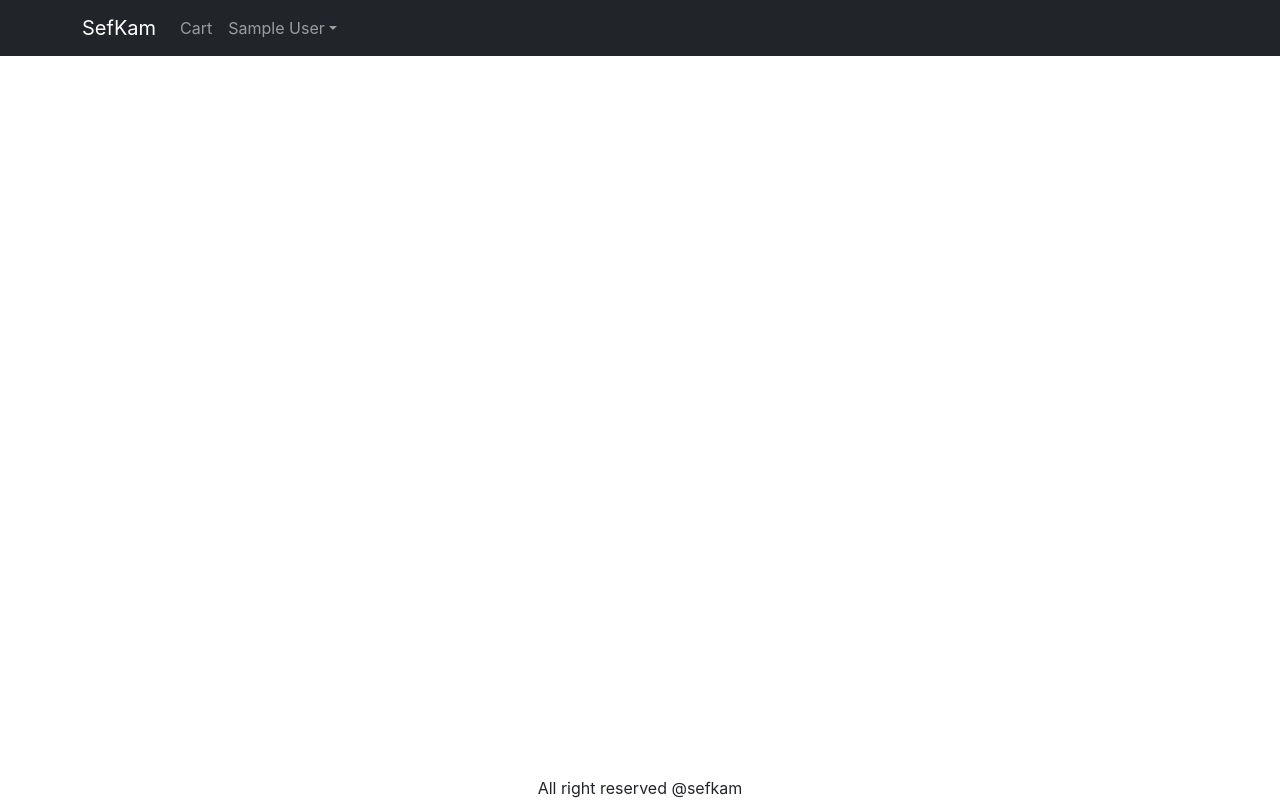
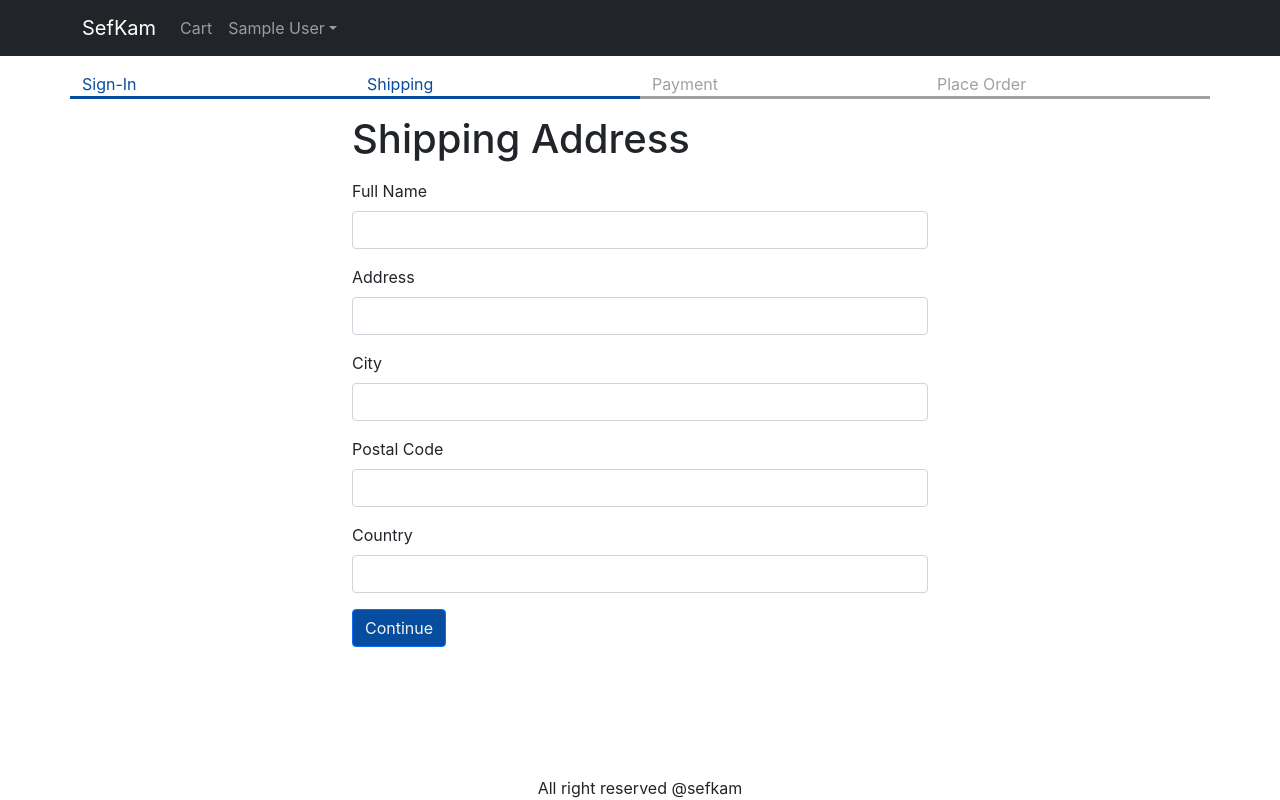
Before and after one commit to 1512abhijitghosh/s, a React (Create React App) app in the folder frontend/: page /shipping in a window 1280 px wide. Built offline with nearby package versions, Linux system fonts and the light colour scheme; sample sign-in values are in the browser's storage.

Commit message:
Create Shipping Screen

```diff
--- a/frontend/src/App.js
+++ b/frontend/src/App.js
@@ -14,6 +14,7 @@
 import { Store } from './Store';
 import CartScreen from './screens/CartScreen';
 import SigninScreen from './screens/SigninScreen';
+import ShippingAddressScreen from './screens/ShippingAddressScreen';
 
 function App() {
   const { state, dispatch: ctxDispatch } = useContext(Store);
@@ -22,6 +23,7 @@
   const signoutHandler = () => {
     ctxDispatch({ type: 'USER_SIGNOUT' });
     localStorage.removeItem('userInfo');
+    localStorage.removeItem('shippingAddress');
   };
 
   return (
@@ -75,6 +77,10 @@
               <Route path="/product/:slug" element={<ProductScreen />} />
               <Route path="/cart" element={<CartScreen />} />
               <Route path="/signin" element={<SigninScreen />} />
+              <Route
+                path="/shipping"
+                element={<ShippingAddressScreen />}
+              ></Route>
               <Route path="/" element={<HomeScreen />} />
             </Routes>
           </Container>
--- a/frontend/src/Store.js
+++ b/frontend/src/Store.js
@@ -9,6 +9,9 @@
 
   cart: {
     //cartItems: [],
+    shippingAddress: localStorage.getItem('shippingAddress')
+      ? JSON.parse(localStorage.getItem('shippingAddress'))
+      : {},
     cartItems: localStorage.getItem('cartItems')
       ? JSON.parse(localStorage.getItem('cartItems'))
       : [],
@@ -42,6 +45,18 @@
       return {
         ...state,
         userInfo: null,
+        cart: {
+          cartItems: [],
+          shippingAddress: {},
+        },
+      };
+    case 'SAVE_SHIPPING_ADDRESS':
+      return {
+        ...state,
+        cart: {
+          ...state.cart,
+          shippingAddress: action.payload,
+        },
       };
     default:
       return state;
--- /dev/null
+++ b/frontend/src/components/CheckoutSteps.js
@@ -0,0 +1,14 @@
+import React from 'react';
+import Row from 'react-bootstrap/Row';
+import Col from 'react-bootstrap/Col';
+
+export default function CheckoutSteps(props) {
+  return (
+    <Row className="checkout-steps">
+      <Col className={props.step1 ? 'active' : ''}>Sign-In</Col>
+      <Col className={props.step2 ? 'active' : ''}>Shipping</Col>
+      <Col className={props.step3 ? 'active' : ''}>Payment</Col>
+      <Col className={props.step4 ? 'active' : ''}>Place Order</Col>
+    </Row>
+  );
+}
--- a/frontend/src/index.css
+++ b/frontend/src/index.css
@@ -64,3 +64,12 @@
 .small-container {
   max-width: 600px;
 }
+
+.checkout-steps > div {
+  border-bottom: 0.2rem solid #a0a0a0;
+  color: #a0a0a0;
+}
+.checkout-steps > div.active {
+  border-bottom: 0.2rem solid #064d9f;
+  color: #064d9f;
+}
--- /dev/null
+++ b/frontend/src/screens/ShippingAddressScreen.js
@@ -0,0 +1,111 @@
+import React, { useContext, useEffect, useState } from 'react';
+import { Helmet } from 'react-helmet-async';
+import Form from 'react-bootstrap/Form';
+import Button from 'react-bootstrap/Button';
+import { useNavigate } from 'react-router-dom';
+import { Store } from '../Store';
+import CheckoutSteps from '../components/CheckoutSteps';
+
+export default function ShippingAddressScreen() {
+  const navigate = useNavigate();
+  const { state, dispatch: ctxDispatch } = useContext(Store);
+  const {
+    userInfo,
+    cart: { shippingAddress },
+  } = state;
+  const [fullName, setFullName] = useState(shippingAddress.fullName || '');
+  const [address, setAddress] = useState(shippingAddress.address || '');
+  const [city, setCity] = useState(shippingAddress.city || '');
+  const [postalCode, setPostalCode] = useState(
+    shippingAddress.postalCode || ''
+  );
+  useEffect(() => {
+    if (!userInfo) {
+      navigate('/signin?redirect=/shipping');
+    }
+  }, [userInfo, navigate]);
+  const [country, setCountry] = useState(shippingAddress.country || '');
+  const submitHandler = (e) => {
+    e.preventDefault();
+    ctxDispatch({
+      type: 'SAVE_SHIPPING_ADDRESS',
+      payload: {
+        fullName,
+        address,
+        city,
+        postalCode,
+        country,
+      },
+    });
+    localStorage.setItem(
+      'shippingAddress',
+      JSON.stringify({
+        fullName,
+        address,
+        city,
+        postalCode,
+        country,
+      })
+    );
+    navigate('/payment');
+  };
+  return (
+    <div>
+      <Helmet>
+        <title>Shipping Address</title>
+      </Helmet>
+
+      <CheckoutSteps step1 step2></CheckoutSteps>
+      <div className="container small-container">
+        <h1 className="my-3">Shipping Address</h1>
+        <Form onSubmit={submitHandler}>
+          <Form.Group className="mb-3" controlId="fullName">
+            <Form.Label>Full Name</Form.Label>
+            <Form.Control
+              value={fullName}
+              onChange={(e) => setFullName(e.target.value)}
+              required
+            />
+          </Form.Group>
+          <Form.Group className="mb-3" controlId="address">
+            <Form.Label>Address</Form.Label>
+            <Form.Control
+              value={address}
+              onChange={(e) => setAddress(e.target.value)}
+              required
+            />
+          </Form.Group>
+          <Form.Group className="mb-3" controlId="city">
+            <Form.Label>City</Form.Label>
+            <Form.Control
+              value={city}
+              onChange={(e) => setCity(e.target.value)}
+              required
+            />
+          </Form.Group>
+          <Form.Group className="mb-3" controlId="postalCode">
+            <Form.Label>Postal Code</Form.Label>
+            <Form.Control
+              value={postalCode}
+              onChange={(e) => setPostalCode(e.target.value)}
+              required
+            />
+          </Form.Group>
+          <Form.Group className="mb-3" controlId="country">
+            <Form.Label>Country</Form.Label>
+            <Form.Control
+              value={country}
+              onChange={(e) => setCountry(e.target.value)}
+              required
+            />
+          </Form.Group>
+          <div className="mb-3">
+            <Button variant="primary" type="submit">
+              Continue
+            </Button>
+          </div>
+        </Form>
+      </div>
+    </div>
+  );
+}
```
Also changed, not shown: 1 other file (tests, documents, lock files or other folders).
